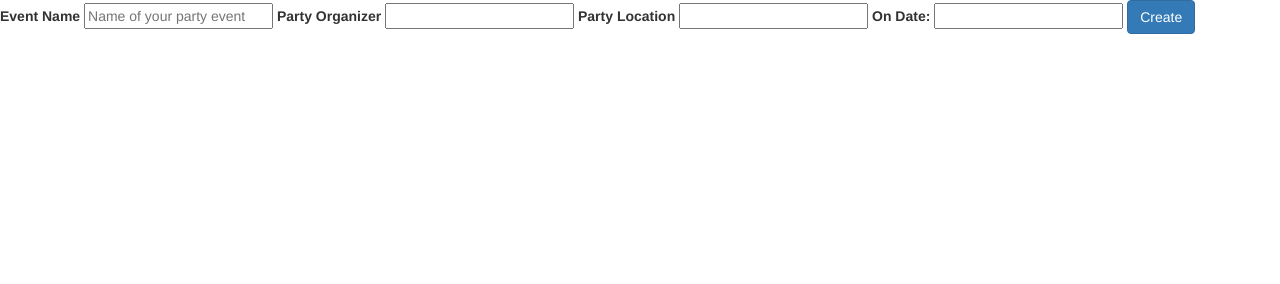
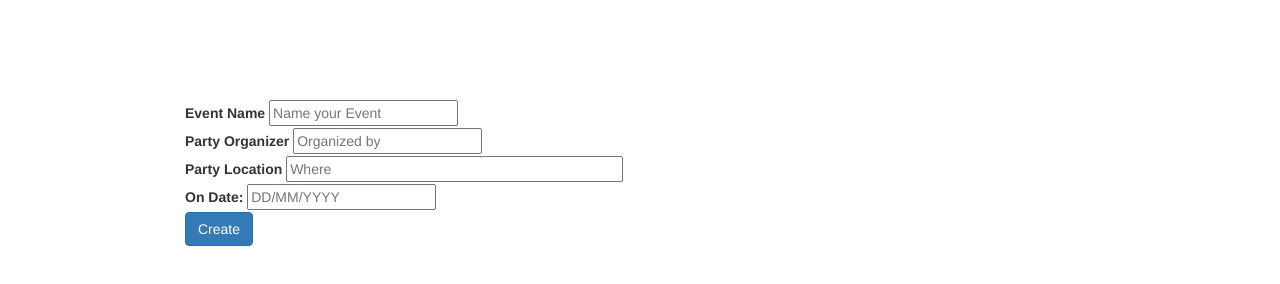
Before and after one commit to giorgia-amici/testingAngular_examples, a website: page views/NewParty.html in a window 1280 px wide. Drawn offline with nearby package versions, Linux system fonts and the light colour scheme; some packages are replaced by stand-ins of ours; files that its build step writes are made by us from their sources; files whose address does not match are found by name.

Commit message:
bootsrapping around

```diff
--- a/public/controllers/DisplayAvailableParty.js
+++ b/public/controllers/DisplayAvailableParty.js
@@ -1,8 +1,8 @@
 partyApp.controller('DisplayAvailableParty',
 	function DisplayAvailableParty($scope){
 			$scope.party = {
-					name: 'Giorgia',
-					organizer: 'IDUNNO',
+					name: 'First Party',
+					organizer: 'Giorgia',
 					location: 'London',
 					date: '1/1/2013'
 			};
--- a/public/css/app.css
+++ b/public/css/app.css
@@ -7,6 +7,17 @@ select, textarea {
   color: #52575c;
 }
 
+.row {
+  margin-top: 100px;
+  padding-left:200px;
+  padding-right:200px;
+}
+
+/*form.partyLocation {
+  width:97%;
+  color:#52575c;
+}
+*/
 .well-title {
   margin-top: 0px;
 }
--- a/views/NewParty.html
+++ b/views/NewParty.html
@@ -7,19 +7,23 @@
 	 <title> TESTING PARTY </title>
 </head>
 <body>
-<div id="firstdiv" ng-controller="CreateNewParty">
+<div class="row">
+<div class="span11">
+<div class="firstdiv" ng-controller="CreateNewParty">
 	<form id="createNewParty" ng-submit="submit()">
 	<label for="partyName">Event Name</label>
-	<input id="partyName" type="text" required ng-model="name" placeholder="Name of your party event">
+	<input id="partyName" type="text" required ng-model="name" placeholder="Name your Event"></br>
 	<label for="partyOrganizer">Party Organizer</label>
-	<input id="partyOrganizer" type="text" required ng-model="organizer">
+	<input id="partyOrganizer" type="text" required ng-model="organizer" placeholder="Organized by"></br>
 	<label for="partyLocation">Party Location</label>
-	<input id="partyLocation" type="text" ng-model="location">
+	<input id="partyLocation" type="text" style="width:37%; color:#52575c" ng-model="location" placeholder="Where"></br>
 	<label for="partyDate"> On Date: </label>
-	<input id="partyDate" type="text" required ng-pattern="/\d\d/\d\d/\d\d\d/" ng-model="date">
+	<input id="partyDate" type="text" required ng-pattern="/\d\d/\d\d/\d\d\d/" ng-model="date" placeholder="DD/MM/YYYY"></br>
 	<button type="submit" class="btn btn-primary">Create</button>
 	</form>
 	 {{party.name}}
+</div>
+</div>
 </div>
 	<script src="bower_components/jquery/dist/jquery.js"></script>
 	<script src="bower_components/angular/angular.js"></script>
```
